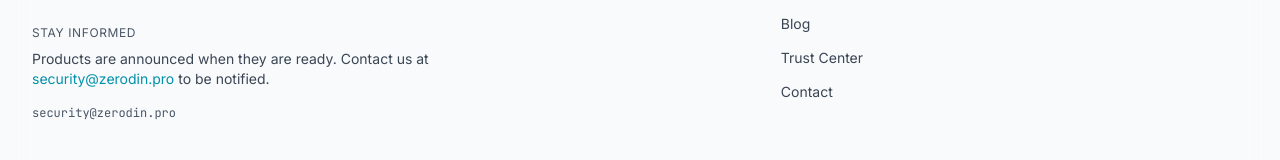
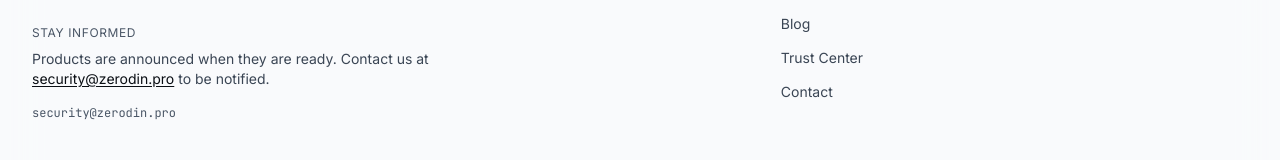
Before and after one commit to ZERODIN-IO/zerodin, a Next.js app: page / in a window 1280 px wide. Shown: the part 3675-3835 px from the top of the page. Built offline with nearby package versions, Linux system fonts and the light colour scheme.

Commit message:
fix(a11y): footer mailto link contrast and underline, footer labels not headings

```diff
--- a/src/components/Footer.tsx
+++ b/src/components/Footer.tsx
@@ -43,7 +43,7 @@ export function Footer() {
             </p>
             <p className="text-sm text-text-secondary mt-2">
               Products are announced when they are ready. Contact us at{" "}
-              <a href="mailto:security@zerodin.pro" className="text-text-accent hover:underline">
+              <a href="mailto:security@zerodin.pro" className="text-text-primary underline underline-offset-2 hover:text-text-accent">
                 security@zerodin.pro
               </a>{" "}
               to be notified.
@@ -55,9 +55,9 @@ export function Footer() {
 
           {Object.entries(footerLinks).map(([category, links]) => (
             <div key={category}>
-              <h4 className="text-xs font-semibold uppercase tracking-wider text-text-tertiary mb-4">
+              <p className="text-xs font-semibold uppercase tracking-wider text-text-tertiary mb-4">
                 {category}
-              </h4>
+              </p>
               <ul className="space-y-2.5">
                 {links.map((link) => (
                   <li key={link.name}>
```
